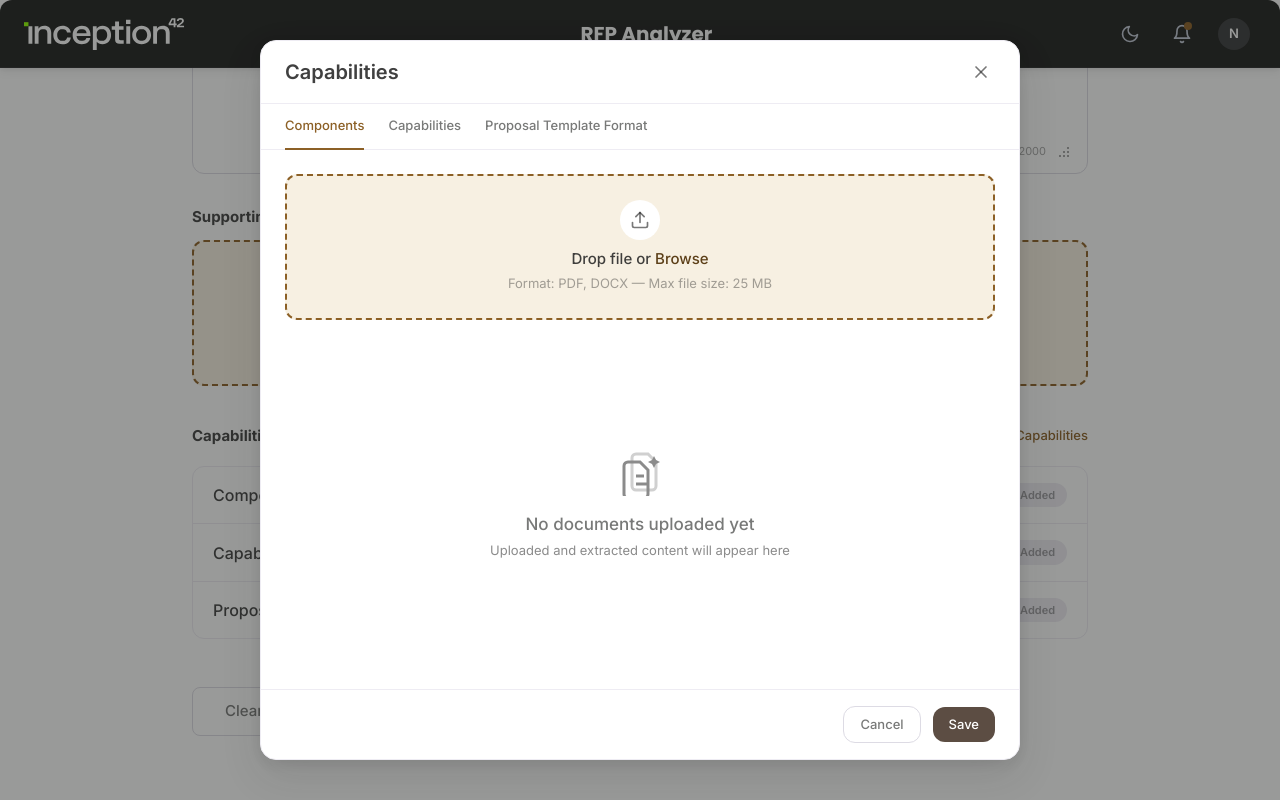
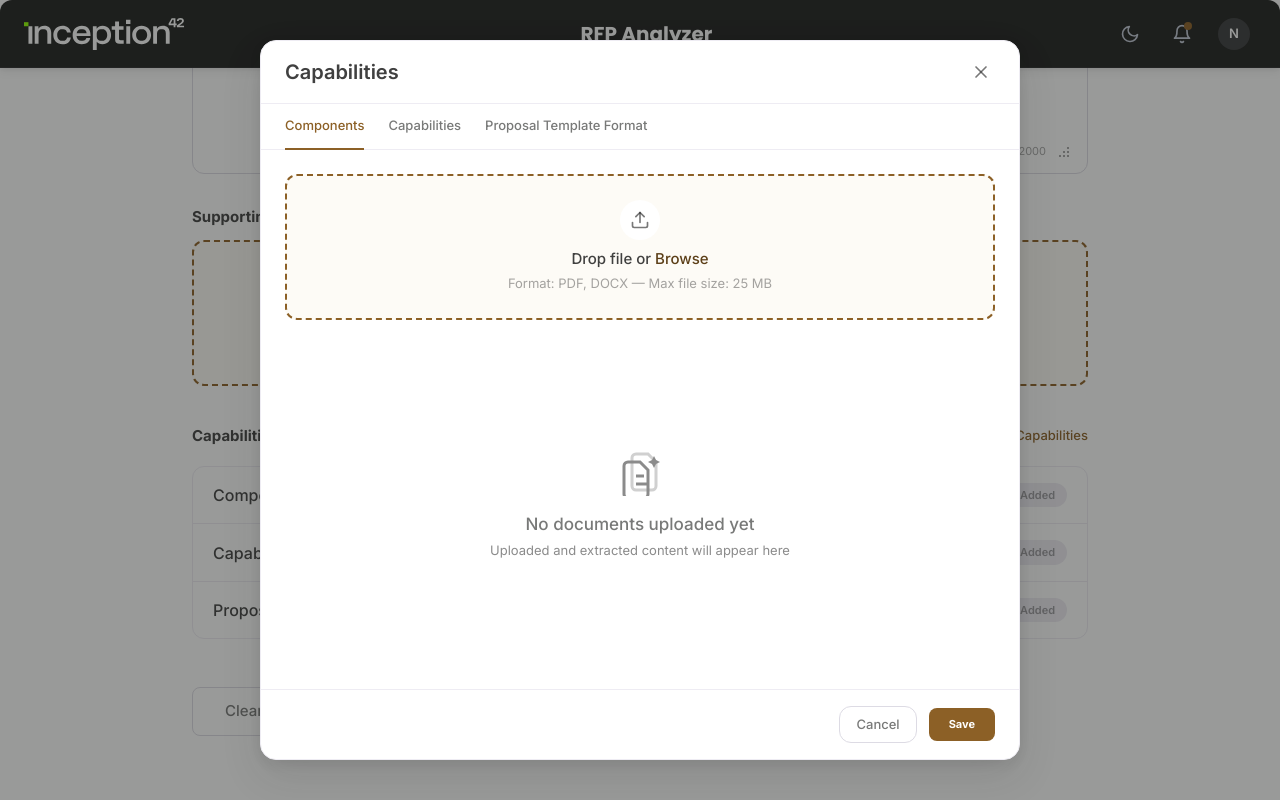
Before and after one commit to narendrapatel989234-arch/RFP_Analyzer, a Next.js app: page /rfp-details in a window 1280 px wide. Both pictures are taken after typing "Sample" into the empty fields and a click on the button "Add Capabilities". Shown: the part 441-1241 px from the top of the page. Built offline with nearby package versions, Linux system fonts and the light colour scheme.

Commit message:
feat: On hover color change of upload zone

```diff
--- a/src/app/rfp-details/page.module.css
+++ b/src/app/rfp-details/page.module.css
@@ -245,7 +245,7 @@
 }
 
 .uploadZone {
-  background: var(--action-primary-bg-soft);
+  background-color: color-mix(in srgb, var(--action-primary-bg-soft) 30%, var(--bg-surface-1));
   border: 2px dashed var(--action-primary-bg-default);
   border-radius: var(--radius-md);
   padding: var(--space-6);
@@ -262,13 +262,13 @@
 }
 
 .uploadZone:hover {
-  background: var(--action-primary-bg-soft-hover);
+  background-color: color-mix(in srgb, var(--action-primary-bg-soft-hover) 40%, var(--bg-surface-1));
   border-color: var(--action-primary-bg-hover);
 }
 
 .uploadZone.isDragging {
   border-style: solid;
-  background: var(--action-primary-bg-soft-hover);
+  background-color: color-mix(in srgb, var(--action-primary-bg-soft-hover) 50%, var(--bg-surface-1));
   border-color: var(--action-primary-bg-hover);
 }
 
--- a/src/components/CapabilitiesModal.module.css
+++ b/src/components/CapabilitiesModal.module.css
@@ -222,17 +222,20 @@
 }
 
 .saveBtn {
-  padding: var(--space-2) var(--space-4);
-  font-size: var(--text-sm);
-  font-weight: var(--weight-medium);
-  color: #fff;
-  background-color: var(--brand-brown, #5c4d43);
+  padding: var(--space-2) var(--space-5);
+  font-size: var(--text-xs);
+  font-weight: var(--weight-bold);
+  color: var(--action-primary-text, #fff);
+  background: var(--action-primary-bg-default, #5c4d43);
   border: none;
-  border-radius: var(--radius-md);
+  border-radius: var(--radius-sm);
   cursor: pointer;
-  transition: all 0.2s ease;
+  transition: background var(--duration-fast, 0.2s) ease;
+  display: inline-flex;
+  align-items: center;
+  justify-content: center;
 }
 
 .saveBtn:hover {
-  opacity: 0.9;
+  background: var(--action-primary-bg-hover, #4a3e36);
 }
```
